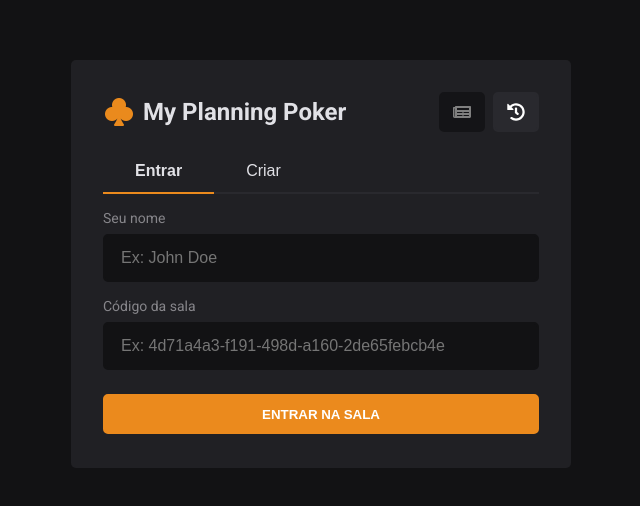
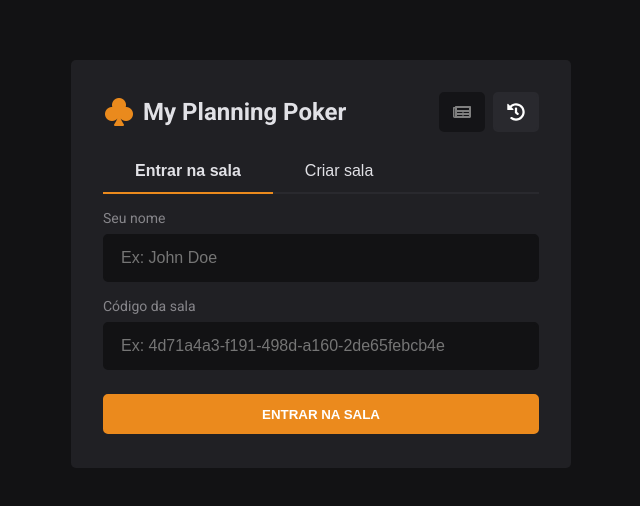
Before and after one commit to Jonatan966/my-planning-poker, a Next.js app: page / in a window 1280 px wide. Shown: the part 136-642 px from the top of the page, without its empty margins (319-959 px from the left). Built offline with nearby package versions, Linux system fonts and the light colour scheme.

Commit message:
refact: change home page tab menu labels

```diff
--- a/src/pages/index.tsx
+++ b/src/pages/index.tsx
@@ -49,11 +49,11 @@ function HomePage() {
           menus={[
             {
               id: "enter",
-              name: "Entrar",
+              name: "Entrar na sala",
             },
             {
               id: "create",
-              name: "Criar",
+              name: "Criar sala",
             },
           ]}
           selectedMenu={menu}
```
